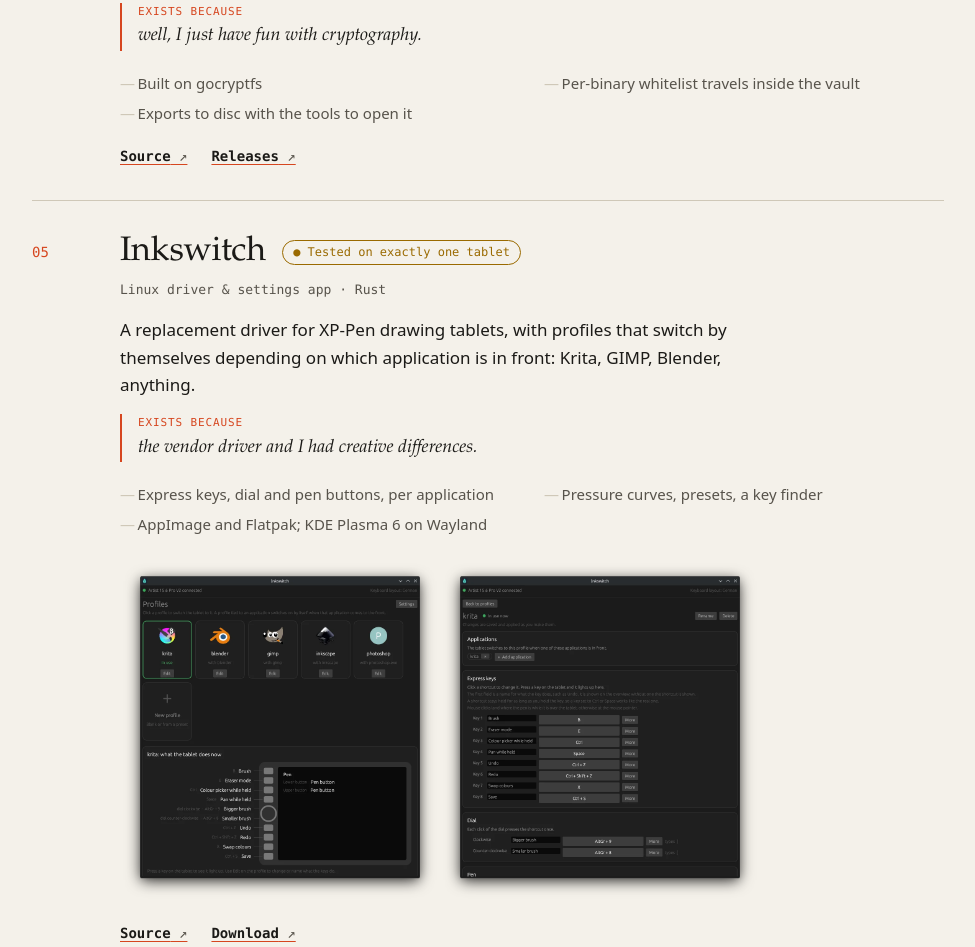
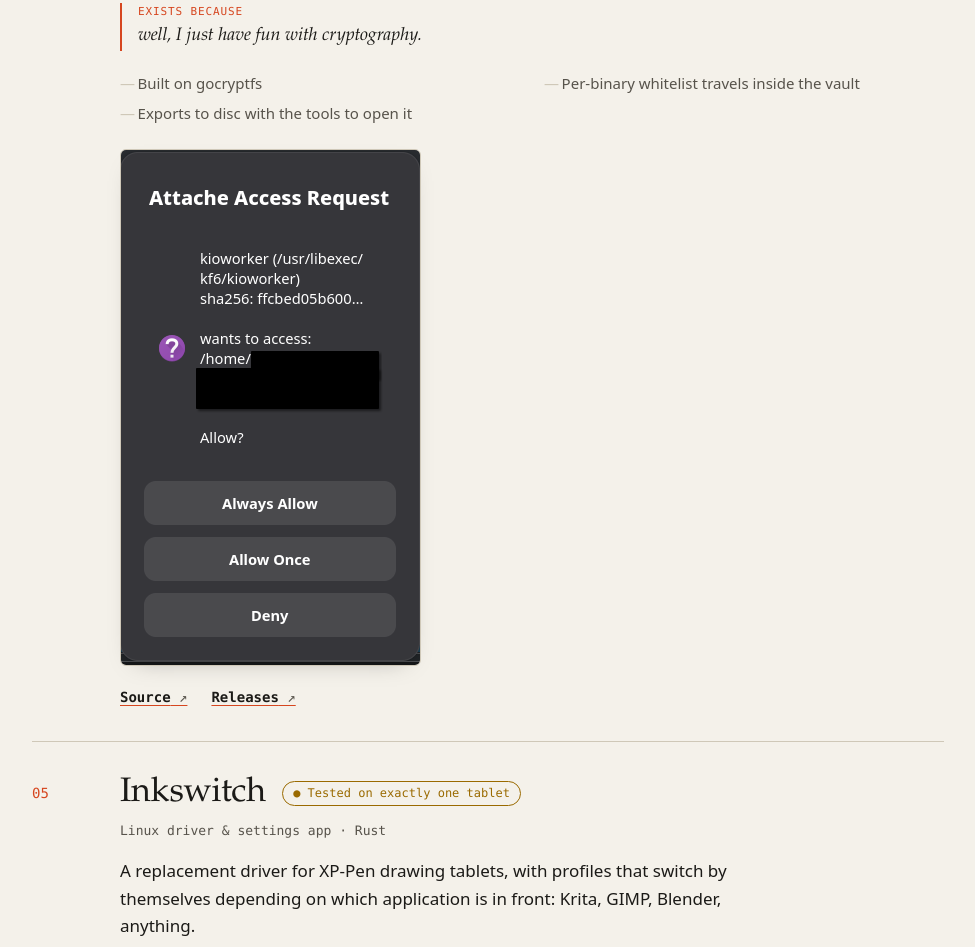
Before and after one commit to giobinda/binda.world, a plain HTML site: page index.html in a window 1280 px wide. Shown: the part 3680-4627 px from the top of the page, without its empty margins (152-1127 px from the left). Drawn offline with Linux system fonts and the light colour scheme.

Commit message:
Add Attaché and exfat-grow screenshots

```diff
--- a/index.html
+++ b/index.html
@@ -168,6 +168,9 @@
               <li>Per-binary whitelist travels inside the vault</li>
               <li>Exports to disc with the tools to open it</li>
             </ul>
+            <div class="shots shots--single">
+                <a href="assets/shots/attache/prompt.webp"><img src="assets/shots/attache/prompt.webp" alt="Attaché access request: kioworker wants to access a file in /home. Always allow, Allow once or Deny" width="299" height="515" loading="lazy" decoding="async"></a>
+            </div>
             <p class="links">
               <a href="https://github.com/giobinda/attache">Source</a>
               <a href="https://github.com/giobinda/attache/releases/latest">Releases</a>
@@ -217,6 +220,9 @@
               <li>Single file, standard library only</li>
               <li>Field-tested: 466&nbsp;GiB → 954&nbsp;GiB, data intact</li>
             </ul>
+            <div class="shots shots--single">
+                <a href="assets/shots/exfat-grow/help.webp"><img src="assets/shots/exfat-grow/help.webp" alt="exfat_grow.py help: the info, grow, wizard and restore commands" width="747" height="277" loading="lazy" decoding="async"></a>
+            </div>
             <p class="links">
               <a href="https://github.com/giobinda/exfat-grow">Source</a>
             </p>
--- a/styles.css
+++ b/styles.css
@@ -270,6 +270,14 @@ code { font-family: var(--mono); font-size: .875em; background: var(--paper-2);
 /* window captures already carry their own shadow and transparent margin */
 .shots--window { grid-template-columns: repeat(2, minmax(0, 1fr)); gap: 0; max-width: 40rem; }
 
+/* one 1x capture, shown at native size at most */
+.shots--single { grid-template-columns: auto; justify-content: start; }
+.shots--single img {
+  width: auto; max-width: 100%;
+  border-radius: 6px; border: 1px solid var(--rule);
+  box-shadow: 0 8px 24px -16px rgb(0 0 0 / .35);
+}
+
 .shots a:hover img { border-color: var(--accent); }
 
 @media (max-width: 720px) {
```
Also changed, not shown: assets/shots/attache/prompt.webp (added), assets/shots/exfat-grow/help.webp (added).
